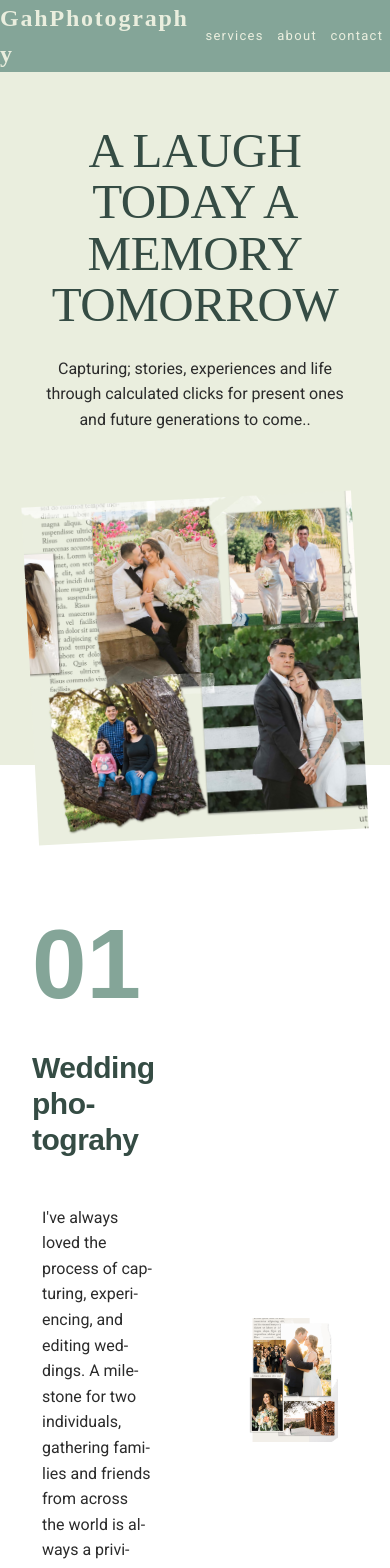
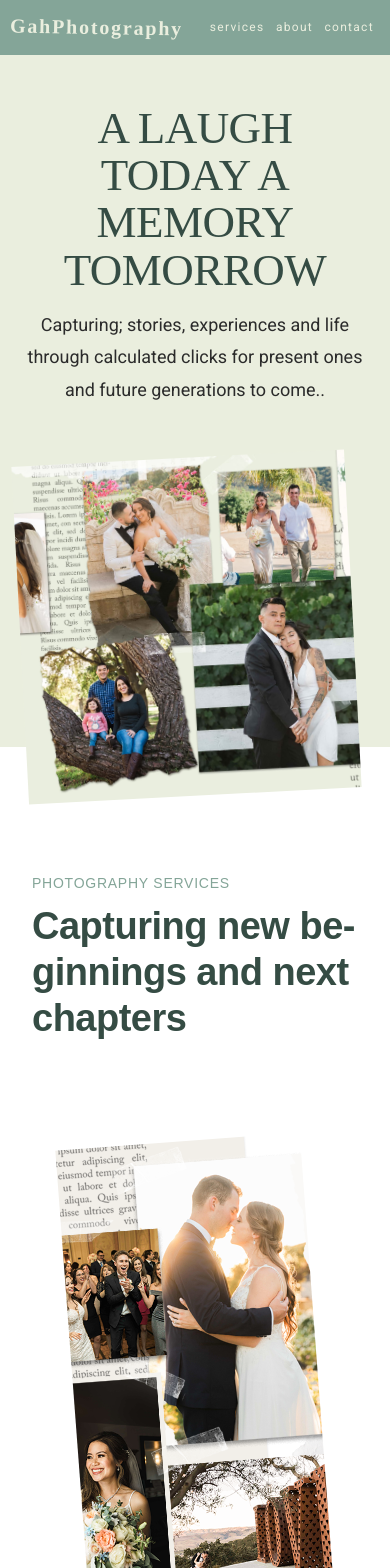
Before and after one commit to gah-code/ghp-app, a React (Create React App) app: page / in a window 390 px wide. Shown: the top 1568 px of the page. Built offline with nearby package versions, Linux system fonts and the light colour scheme.

Commit message:
Project Plan

```diff
--- a/src/components/Layout/Header.scss
+++ b/src/components/Layout/Header.scss
@@ -9,7 +9,7 @@ header {
   max-height: 600px;
   margin: 0 auto;
   display: grid;
-  grid-template-columns: 0.9fr 1.2fr;
+  grid-template-columns: 1fr 1.2fr;
   gap: 9.6rem;
   align-items: center;
   padding: 0 3.2rem;
@@ -43,28 +43,50 @@ header {
   // object-position: 5vw 5vmin;
 }
 
+@media (max-width: 84em) {
+  header {
+    padding: 0 3rem;
+  }
+}
+
+@media (max-width: 75em) {
+  header {
+    padding: 0 2.9rem;
+    gap: 7rem;
+  }
+}
+
+@media (max-width: 59em) {
+  header {
+    padding: 0 2rem;
+    gap: 5rem;
+  }
+
+  .hero-img {
+    width: 95%;
+    height: min(42vh, 600px);
+  }
+}
+
 @media (max-width: 44em) {
   header {
     grid-template-columns: 1fr;
-    gap: 3.6rem;
+    gap: 4rem;
     align-items: center;
     padding: 0 2rem;
   }
 
   .hero-text-box {
-    padding: 0.5rem;
+    padding: 0.2rem;
     text-align: center;
   }
 
   .description {
-    font-size: 1.6rem;
-    line-height: 1.6;
-    margin: 1rem;
-    padding: 1.5rem 0;
+    padding: 0.5rem 0;
+    font-size: 1.4rem;
   }
 
   .hero-img {
-    padding: 0 1rem;
     height: min(40vh, 600px);
   }
 }
--- a/src/components/Layout/HeaderBox.js
+++ b/src/components/Layout/HeaderBox.js
@@ -1,3 +1,5 @@
+import './Header.scss';
+
 const HeroBox = () => {
   return (
     <div className="hero-text-box">
--- a/src/components/Misc/AvailableServices.js
+++ b/src/components/Misc/AvailableServices.js
@@ -15,18 +15,30 @@ const WEDDING_PHOTOGRAPHY = [
   },
 ];
 
-// const FAMILY_PHOTOGRAPHY = [
-//   {
-//     id: 2,
-//     number: '02',
-//     title: 'Family photograhy',
-//     description: `I've always loved the process of capturing, experiencing, and editing weddings. A milestone for two individuals, gathering families and friends from across the world is always a privilege. The fast-paced nature of the occasion may make the day feel like a blink., which is why gathering those small interactions is what I aim to document.`,
-//   },
-// ];
+const FAMILY_PHOTOGRAPHY = [
+  {
+    id: 2,
+    number: '02',
+    title: 'Family photograhy',
+    description: `I've always loved the process of capturing, experiencing, and editing weddings. A milestone for two individuals, gathering families and friends from across the world is always a privilege. The fast-paced nature of the occasion may make the day feel like a blink., which is why gathering those small interactions is what I aim to document.`,
+  },
+];
 
 const AvailableServices = () => {
   const serviceList = WEDDING_PHOTOGRAPHY.map (service => (
     <ServiceItem
+      key={service.id}
+      id={service.id}
+      number={service.number}
+      title={service.title}
+      description={service.description}
+    />
+  ));
+
+  const serviceListTwo = FAMILY_PHOTOGRAPHY.map (service => (
+    <ServiceItem
+      key={service.id}
+      id={service.id}
       number={service.number}
       title={service.title}
       description={service.description}
@@ -35,12 +47,25 @@ const AvailableServices = () => {
 
   return (
     <section className="section-service">
-      <div className="container grid grid--2-cols grid--center-v">
+      <div class="container">
+        <span class="subheading">Photography services</span>
+        <h2 class="heading-secondary">
+          Capturing new beginnings and next chapters
+        </h2>
+      </div>
+
+      <div className="grid-container grid grid--2-cols ">
         <div key={WEDDING_PHOTOGRAPHY}>
           {serviceList}
         </div>
         <div className="service-img-box">
           <img className="service-img" src={WeddingImg} alt="" />
+        </div>
+        <div className="service-img-box">
+          <img className="service-img" src={WeddingImg} alt="" />
+        </div>
+        <div key={FAMILY_PHOTOGRAPHY}>
+          {serviceListTwo}
         </div>
       </div>
 
--- a/src/components/Misc/services.scss
+++ b/src/components/Misc/services.scss
@@ -11,26 +11,43 @@
 }
 
 // // .step-description
-// .description {
-//   font-size: 1.8rem;
-//   line-height: 1.8;
-// }
+.description {
+  font-size: 1.8rem;
+  line-height: 1.8;
+}
 
 .service-img-box {
   position: relative;
   display: flex;
   align-items: center;
   justify-content: center;
+  padding: 1rem;
 }
 
-// .step-img-box {
+.service-img {
+  width: 80%;
+  height: min(57vh, 600px);
+  transform: rotateZ(-4.3deg);
+  object-fit: cover;
+}
+
+@media (max-width: 34em) {
+  .service-img-box:nth-child(2) {
+    grid-row: 1;
+  }
+  .service-img-box:nth-child(6) {
+    grid-row: 5;
+  }
+}
+
+// .service-img-box {
 //   position: relative;
 //   display: flex;
 //   align-items: center;
 //   justify-content: center;
 //   transition: 0.5s;
 //   &::before {
-//     content: "";
+//     content: '';
 //     display: block;
 //     border-radius: 50%;
 //     position: absolute;
@@ -47,7 +64,7 @@
 //     z-index: -2;
 //   }
 //   &::after {
-//     content: "";
+//     content: '';
 //     display: block;
 //     border-radius: 50%;
 //     position: absolute;
@@ -56,10 +73,6 @@
 //     transform: translate(-50%, -50%);
 //   }
 // }
-
-.service-img {
-  width: 70%;
-}
 
 // .heading-tertiary {
 //   font-weight: 700;
@@ -71,21 +84,3 @@
 //   margin-bottom: 3.2rem;
 //   text-transform: uppercase;
 // }
-
-// @media (max-width: 34em) {
-//   .grid {
-//     row-gap: 4.8rem;
-//   }
-
-//   .step-img-box:nth-child(2) {
-//     grid-row: 1;
-//   }
-
-//   .step-img-box:nth-child(6) {
-//     grid-row: 5;
-//   }
-
-//   .step-img-box {
-//     transform: translateY(2.4rem);
-//   }
-// }
--- a/src/components/Navigation/NavBar.scss
+++ b/src/components/Navigation/NavBar.scss
@@ -9,14 +9,16 @@ nav {
 .logo h4 {
   font-family: 'Lumiera Handwriting';
   color: var(--color-background-two);
+  transform: rotateZ(1deg);
   // text-transform: lowercase;
-  letter-spacing: 1.8px;
-  font-size: 2.5em;
+  letter-spacing: 1.9px;
+  font-size: 3em;
 }
 
 .nav-links {
   display: flex;
   width: 30%;
+
   justify-content: space-around;
 }
 
@@ -29,7 +31,7 @@ nav {
   color: var(--color-background-two);
   text-decoration: none;
   letter-spacing: 1.3px;
-  font-size: 1.6rem;
+  font-size: 1.8rem;
   text-transform: lowercase;
   cursor: pointer;
   border: none;
@@ -49,11 +51,22 @@ nav {
   }
 }
 
+@media (max-width: 84em) {
+  .nav-links {
+    width: 45%;
+  }
+}
+
 /// Landscape Below 1200px
-
 @media (max-width: 75em) {
   .nav-links {
-    width: 60%;
+    width: 55%;
+  }
+}
+
+@media (max-width: 59em) {
+  .nav-links {
+    width: 50%;
   }
 }
 
@@ -66,14 +79,24 @@ nav {
 
   .logo h4 {
     letter-spacing: 1.8px;
-    font-size: 2.4em;
-  }
-
-  .nav-links {
-    width: 50%;
+    font-size: 2.2em;
   }
 
   .nav-links a {
-    font-size: 1.3rem;
+    font-size: 1.4rem;
   }
 }
+
+@media (max-width: 34em) {
+  .nav-links {
+    width: 45%;
+  }
+
+  .logo h4 {
+    font-size: 2em;
+  }
+
+  .nav-links a {
+    font-size: 1.2rem;
+  }
+}
--- a/src/styles/base/_typography.scss
+++ b/src/styles/base/_typography.scss
@@ -46,6 +46,16 @@ strong {
 
 @media (max-width: 44em) {
   .heading-primary {
-    font-size: 4.9rem;
+    font-size: 4.5rem;
+  }
+
+  .heading-secondary {
+    font-size: 3.8rem;
+    margin-bottom: 9rem;
+  }
+
+  .subheading {
+    font-size: 1.4rem;
+    margin-bottom: 1rem;
   }
 }
--- a/src/styles/layout/_grid.scss
+++ b/src/styles/layout/_grid.scss
@@ -1,5 +1,11 @@
 .container {
   /* 1140px */
+  max-width: 120rem;
+  margin: 0 auto;
+  padding: 0 3.2rem;
+}
+
+.grid-container {
   max-width: 120rem;
   margin: 0 auto;
   padding: 0 3.2rem;
@@ -21,3 +27,34 @@
 .grid--3-cols {
   grid-template-columns: repeat(3, 1fr);
 }
+
+@media (max-width: 84em) {
+  .grid-container {
+    column-gap: 5rem;
+    row-gap: 7rem;
+  }
+}
+
+@media (max-width: 75em) {
+  .grid-container {
+    column-gap: 4.5rem;
+    row-gap: 6.9rem;
+  }
+}
+
+@media (max-width: 59em) {
+  .grid-container {
+    row-gap: 6.8rem;
+  }
+}
+
+@media (max-width: 34em) {
+  .grid-container {
+    row-gap: 6.5rem;
+  }
+  .grid--2-cols,
+  .grid--3-cols,
+  .grid--4-cols {
+    grid-template-columns: 1fr;
+  }
+}
```
Also changed, not shown: 1 other file (tests, documents, lock files or other folders).
